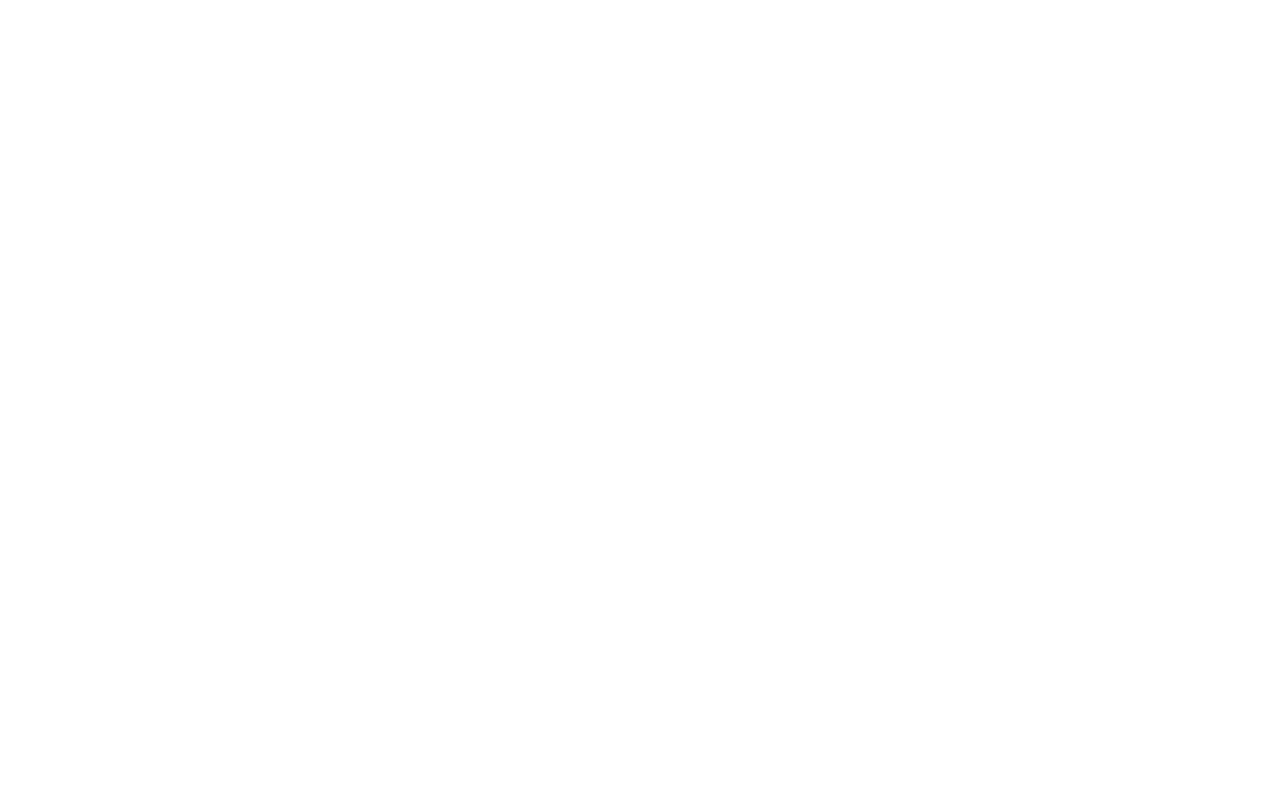
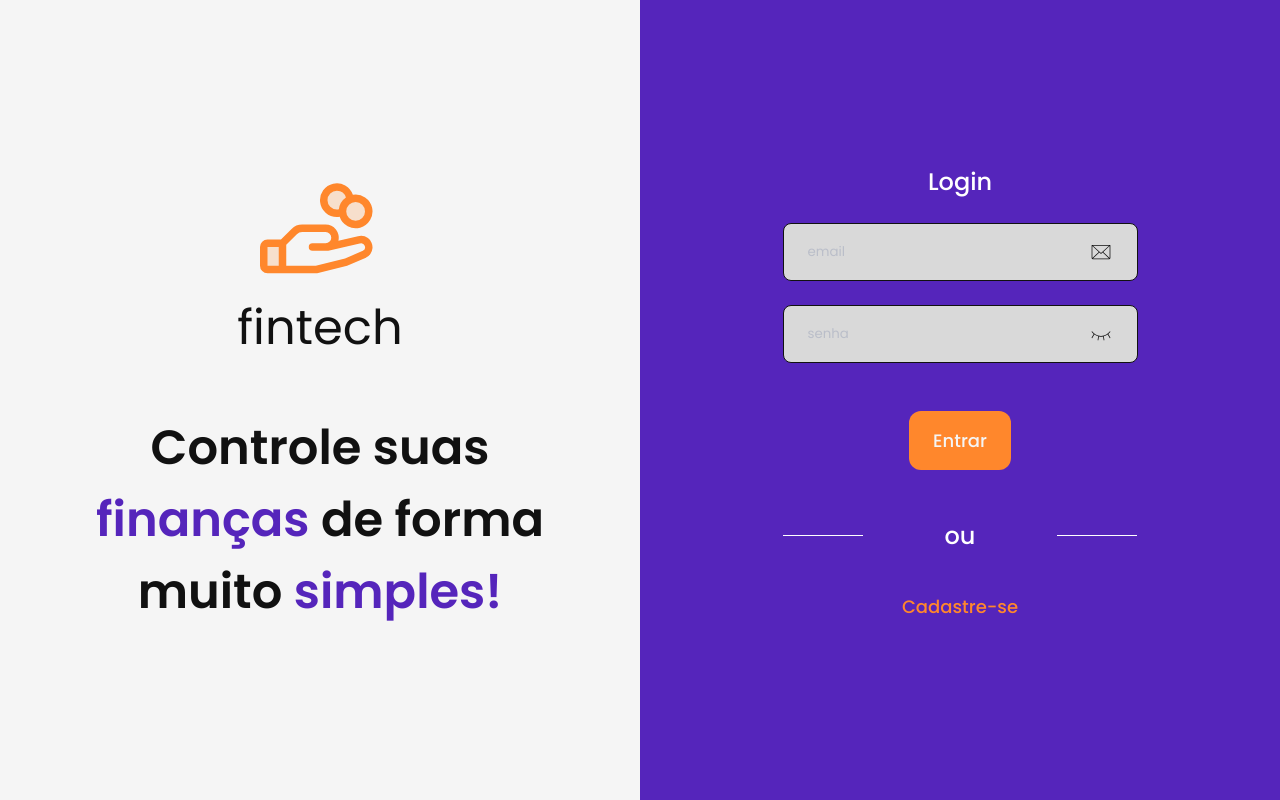
Before and after one commit to DavySz/fintech, a React (Create React App) app: page / in a window 1280 px wide. Built offline with nearby package versions, Linux system fonts and the light colour scheme.

Commit message:
feat: create signin screen

```diff
--- /dev/null
+++ b/src/presentation/pages/sign-in/sign-in.styles.ts
@@ -0,0 +1,67 @@
+import { styled } from "styled-components";
+
+import { type ISection } from "./sign-in.types";
+
+export const Container = styled.div`
+    display: flex;
+
+    align-items: center;
+    justify-content: center;
+
+    height: 100vh;
+    width: 100vw;
+`;
+
+export const Section = styled.div<ISection>`
+    display: flex;
+    align-items: center;
+    justify-content: center;
+
+    flex-direction: column;
+
+    width: 50vw;
+    height: 100vh;
+
+    padding: 24px;
+
+    background-color: ${({ theme, variant }) =>
+        variant === "primary"
+            ? theme.colors.neutrals.inverted
+            : theme.colors.purple.default};
+
+    gap: 48px;
+`;
+
+export const Form = styled.div`
+    display: flex;
+    justify-content: center;
+    align-items: center;
+
+    flex-direction: column;
+`;
+
+export const InputWrapper = styled.div`
+    display: flex;
+    align-items: center;
+    justify-content: center;
+
+    flex-direction: column;
+
+    gap: 24px;
+
+    margin-bottom: 48px;
+    margin-top: 24px;
+`;
+
+export const Disclaimer = styled.div`
+    display: flex;
+
+    align-items: center;
+
+    width: 100%;
+
+    gap: 82px;
+
+    margin-top: 48px;
+    margin-bottom: 24px;
+`;
--- a/src/presentation/pages/sign-in/sign-in.tsx
+++ b/src/presentation/pages/sign-in/sign-in.tsx
@@ -1,3 +1,65 @@
-import { ReactComponentElement } from "react";
+import { Button } from "../../components/button/button";
+import { Divider } from "../../components/divider/divider";
+import { Input } from "../../components/input/input";
+import { Logo } from "../../components/logo/logo";
+import { Text } from "../../components/text/text";
+import {
+    Container,
+    Section,
+    Form,
+    InputWrapper,
+    Disclaimer,
+} from "./sign-in.styles";
 
-export const SignIn: ReactComponentElement = () => {};
+export const SignIn: React.FC = () => {
+    return (
+        <Container>
+            <Section variant="primary">
+                <Logo />
+                <Text size="48" weight="600" align="center">
+                    Controle suas
+                    <br />
+                    <Text
+                        size="48"
+                        weight="600"
+                        align="center"
+                        color="purple-default"
+                    >
+                        finanças
+                    </Text>{" "}
+                    de forma
+                    <br />
+                    muito{" "}
+                    <Text
+                        size="48"
+                        weight="600"
+                        align="center"
+                        color="purple-default"
+                    >
+                        simples!
+                    </Text>
+                </Text>
+            </Section>
+            <Section variant="secondary">
+                <Form>
+                    <Text size="24" weight="500" color="white-default">
+                        Login
+                    </Text>
+                    <InputWrapper>
+                        <Input type="email" placeholder="email" />
+                        <Input type="password" placeholder="senha" />
+                    </InputWrapper>
+                    <Button>Entrar</Button>
+                    <Disclaimer>
+                        <Divider />
+                        <Text size="24" weight="500" color="white-default">
+                            ou
+                        </Text>
+                        <Divider />
+                    </Disclaimer>
+                    <Button variant="tertiary">Cadastre-se</Button>
+                </Form>
+            </Section>
+        </Container>
+    );
+};
--- /dev/null
+++ b/src/presentation/pages/sign-in/sign-in.types.ts
@@ -0,0 +1,3 @@
+export interface ISection {
+    variant: "primary" | "secondary";
+}
```
